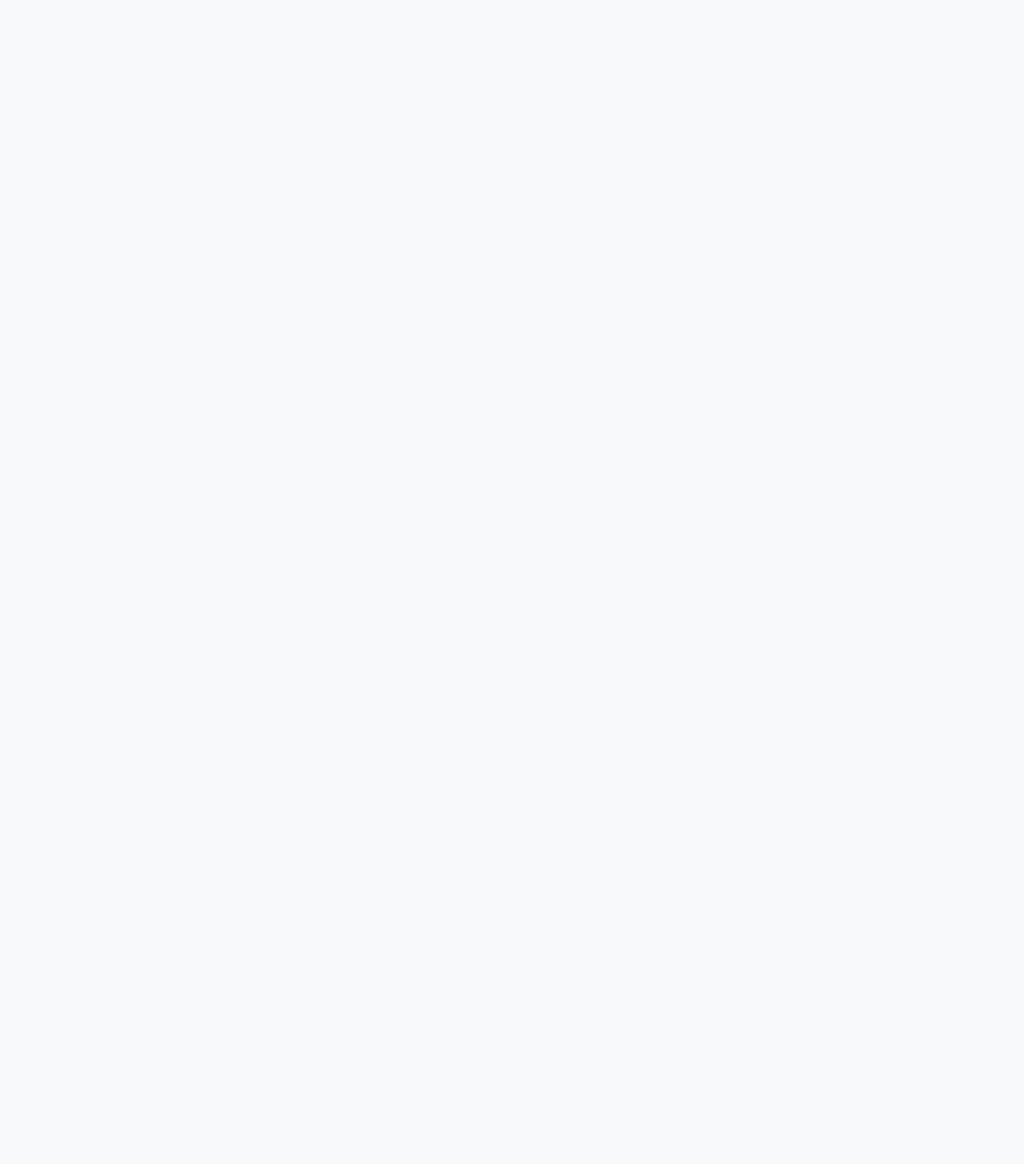
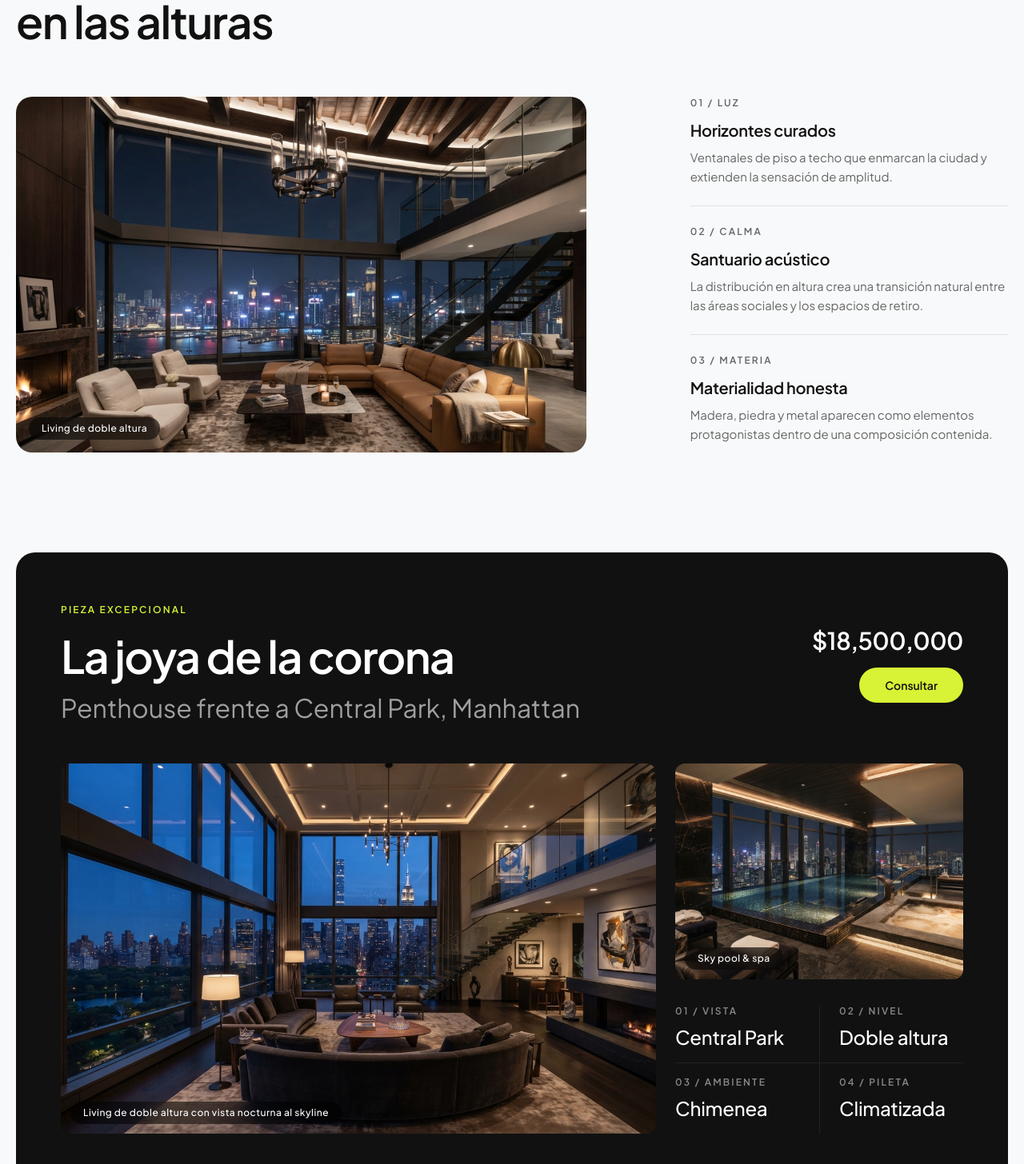
Before and after one commit to javieruncos/luxury, a React (Vite) app: page / in a window 1280 px wide. Shown: the part 1900-3356 px from the top of the page at 80% size. Before the commit the page ends 1693 px from the top, so only its background shows below. Built offline with nearby package versions, Linux system fonts and the light colour scheme.

Commit message:
fix: ajustar fidelidad visual de crown jewel

```diff
--- a/src/App.jsx
+++ b/src/App.jsx
@@ -1,11 +1,15 @@
 import Hero from "./components/Hero";
 import Projects from "./components/Projects";
+import Anatomy from "./components/Anatomy";
+import CrownJewel from "./components/CrownJewel";
 
 function App() {
   return (
     <main>
       <Hero />
       <Projects />
+      <Anatomy />
+      <CrownJewel />
     </main>
   );
 }
--- /dev/null
+++ b/src/components/Anatomy.jsx
@@ -0,0 +1,108 @@
+import { motion, useReducedMotion } from "motion/react";
+import grandLiving from "../assets/images/luxury_architectural_interior_photography_of_a_grand_luxury_penthouse_living.png";
+
+const EASE = [0.16, 1, 0.3, 1];
+
+const features = [
+  {
+    number: "01",
+    label: "LUZ",
+    title: "Horizontes curados",
+    description:
+      "Ventanales de piso a techo que enmarcan la ciudad y extienden la sensación de amplitud.",
+  },
+  {
+    number: "02",
+    label: "CALMA",
+    title: "Santuario acústico",
+    description:
+      "La distribución en altura crea una transición natural entre las áreas sociales y los espacios de retiro.",
+  },
+  {
+    number: "03",
+    label: "MATERIA",
+    title: "Materialidad honesta",
+    description:
+      "Madera, piedra y metal aparecen como elementos protagonistas dentro de una composición contenida.",
+  },
+];
+
+export default function Anatomy() {
+  const reduceMotion = useReducedMotion();
+  const reveal = (delay = 0) =>
+    reduceMotion
+      ? {}
+      : {
+          initial: { opacity: 0, y: 20 },
+          whileInView: { opacity: 1, y: 0 },
+          viewport: { once: true, margin: "-60px" },
+          transition: { duration: 0.8, ease: EASE, delay },
+        };
+
+  return (
+    <section aria-labelledby="anatomy-title" className="bg-canvas">
+      <div className="mx-auto w-full max-w-[1440px] px-4 py-20 sm:px-5 lg:py-28">
+        <motion.div {...reveal()} className="lg:col-span-7">
+          <p className="text-xs font-semibold tracking-[0.18em] text-muted">
+            FILOSOFÍA ARQUITECTÓNICA
+          </p>
+          <h2
+            id="anatomy-title"
+            className="mt-4 text-[2.25rem] leading-[1.05] font-semibold tracking-[-0.025em] text-carbon lg:text-[3.5rem] lg:leading-[1.07] lg:tracking-[-0.03em]"
+          >
+            La anatomía de vivir
+            <br />
+            en las alturas
+          </h2>
+        </motion.div>
+
+        <div className="mt-12 grid gap-10 lg:mt-16 lg:grid-cols-12 lg:gap-6">
+          <motion.figure
+            {...reveal(0.08)}
+            className="lg:col-span-7"
+          >
+            <div className="relative overflow-hidden rounded-[20px]">
+              <img
+                src={grandLiving}
+                alt="Living de doble altura con vigas de madera, chandelier y ventanales con vista nocturna a la ciudad"
+                loading="lazy"
+                className="aspect-[4/3] w-full object-cover object-center lg:aspect-[16/10]"
+              />
+              <p className="absolute bottom-4 left-4 rounded-full bg-black/55 px-4 py-1.5 text-xs font-medium tracking-[0.04em] text-white backdrop-blur-md">
+                Living de doble altura
+              </p>
+            </div>
+          </motion.figure>
+
+          <motion.div
+            {...reveal(0.16)}
+            className="lg:col-span-4 lg:col-start-9"
+          >
+            <ol>
+              {features.map((feature, index) => (
+                <li
+                  key={feature.number}
+                  className={
+                    index === 0
+                      ? "py-6 first:pt-0 lg:first:pt-0"
+                      : "border-t border-black/10 py-6"
+                  }
+                >
+                  <p className="text-xs font-semibold tracking-[0.18em] text-muted">
+                    {feature.number} / {feature.label}
+                  </p>
+                  <h3 className="mt-3 text-xl font-semibold tracking-[-0.015em] text-carbon">
+                    {feature.title}
+                  </h3>
+                  <p className="mt-2 max-w-md text-[0.9375rem] leading-6 text-muted">
+                    {feature.description}
+                  </p>
+                </li>
+              ))}
+            </ol>
+          </motion.div>
+        </div>
+      </div>
+    </section>
+  );
+}
--- /dev/null
+++ b/src/components/CrownJewel.jsx
@@ -0,0 +1,126 @@
+import { motion, useReducedMotion } from "motion/react";
+import manhattanView from "../assets/images/cinematic_ultra_luxury_penthouse_interior_overlooking_manhattan_central_park.png";
+import skyPoolSpa from "../assets/images/ultra_luxury_indoor_heated_private_sky_pool_and_spa_wellness_suite_in_a.png";
+
+const EASE = [0.16, 1, 0.3, 1];
+
+const descriptors = [
+  { number: "01", label: "VISTA", value: "Central Park" },
+  { number: "02", label: "NIVEL", value: "Doble altura" },
+  { number: "03", label: "AMBIENTE", value: "Chimenea" },
+  { number: "04", label: "PILETA", value: "Climatizada" },
+];
+
+export default function CrownJewel() {
+  const reduceMotion = useReducedMotion();
+  const reveal = (delay = 0) =>
+    reduceMotion
+      ? {}
+      : {
+          initial: { opacity: 0, y: 20 },
+          whileInView: { opacity: 1, y: 0 },
+          viewport: { once: true, margin: "-60px" },
+          transition: { duration: 0.8, ease: EASE, delay },
+        };
+
+  return (
+    <section aria-labelledby="crown-jewel-title" className="bg-canvas">
+      <div className="mx-auto w-full max-w-[1440px] px-4 pb-20 sm:px-5 lg:pb-28">
+        <motion.div
+          {...reveal()}
+          className="rounded-[24px] bg-carbon px-6 py-12 sm:px-10 sm:py-14 lg:px-14 lg:py-16"
+        >
+          <div className="grid gap-8 lg:grid-cols-12 lg:gap-6">
+            <div className="lg:col-span-8">
+              <p className="text-xs font-semibold tracking-[0.18em] text-lime">
+                PIEZA EXCEPCIONAL
+              </p>
+              <h2
+                id="crown-jewel-title"
+                className="mt-5 text-[2.25rem] leading-[1.05] font-semibold tracking-[-0.025em] text-white lg:text-[3.5rem] lg:leading-[1.07] lg:tracking-[-0.03em]"
+              >
+                La joya de la corona
+              </h2>
+              <p className="mt-3 text-2xl leading-snug font-normal text-white/60 lg:text-[2rem]">
+                Penthouse frente a Central Park, Manhattan
+              </p>
+            </div>
+            <div className="max-w-md lg:col-span-4 lg:self-center lg:text-right">
+              <p className="text-3xl font-semibold tracking-[-0.02em] text-white">
+                $18,500,000
+              </p>
+              <a
+                href="#contacto"
+                className="mt-4 inline-block rounded-full bg-lime px-8 py-3 text-sm font-semibold text-carbon transition-all hover:scale-105 hover:bg-lime-hover"
+              >
+                Consultar
+              </a>
+            </div>
+          </div>
+
+          <div className="mt-10 grid gap-10 lg:mt-12 lg:grid-cols-12 lg:gap-6">
+            <motion.figure
+              {...reveal(0.08)}
+              className="lg:col-span-8 lg:h-full"
+            >
+              <div className="relative overflow-hidden rounded-[12px] lg:h-full">
+                <img
+                  src={manhattanView}
+                  alt="Living de doble altura con ventanales, chimenea y vista nocturna al skyline de Manhattan"
+                  loading="lazy"
+                  className="aspect-[4/3] w-full object-cover object-center lg:aspect-auto lg:h-full"
+                />
+                <p className="absolute bottom-3 left-3 rounded-full bg-black/55 px-4 py-1.5 text-xs font-medium tracking-[0.04em] text-white backdrop-blur-md">
+                  Living de doble altura con vista nocturna al skyline
+                </p>
+              </div>
+            </motion.figure>
+
+            <motion.div
+              {...reveal(0.16)}
+              className="lg:col-span-4"
+            >
+              <figure>
+                <div className="relative overflow-hidden rounded-[12px]">
+                  <img
+                    src={skyPoolSpa}
+                    alt="Sky pool climatizada y spa interior con vista nocturna a la ciudad"
+                    loading="lazy"
+                    className="aspect-[4/3] w-full object-cover object-center"
+                  />
+                  <p className="absolute bottom-3 left-3 rounded-full bg-black/55 px-4 py-1.5 text-xs font-medium tracking-[0.04em] text-white backdrop-blur-md">
+                    Sky pool &amp; spa
+                  </p>
+                </div>
+              </figure>
+
+              <ol className="mt-8 grid grid-cols-2 max-sm:grid-cols-1">
+                {descriptors.map((descriptor, index) => (
+                  <li
+                    key={descriptor.number}
+                    className={
+                      index === 0
+                        ? "py-4 pt-0 sm:pr-6"
+                        : index === 1
+                          ? "border-t border-white/[0.07] py-4 sm:border-t-0 sm:border-l sm:pl-6 sm:pt-0"
+                          : index === 2
+                            ? "border-t border-white/[0.07] py-4 sm:pr-6"
+                            : "border-t border-white/[0.07] py-4 sm:border-l sm:pl-6"
+                    }
+                  >
+                    <p className="text-xs font-semibold tracking-[0.18em] text-white/50">
+                      {descriptor.number} / {descriptor.label}
+                    </p>
+                    <p className="mt-2 text-2xl font-medium tracking-[-0.01em] text-white">
+                      {descriptor.value}
+                    </p>
+                  </li>
+                ))}
+              </ol>
+            </motion.div>
+          </div>
+        </motion.div>
+      </div>
+    </section>
+  );
+}
```
